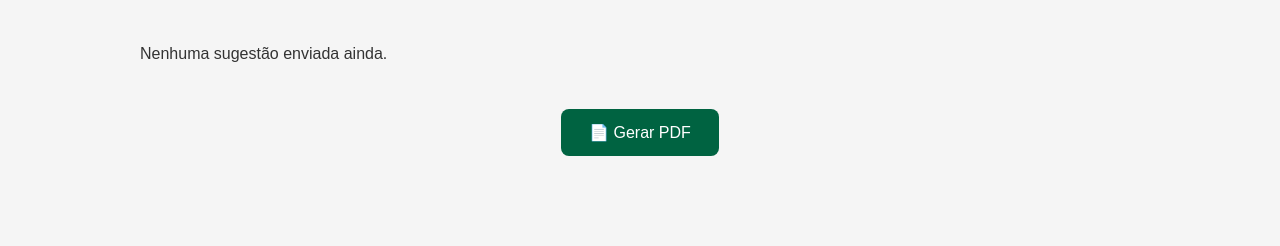
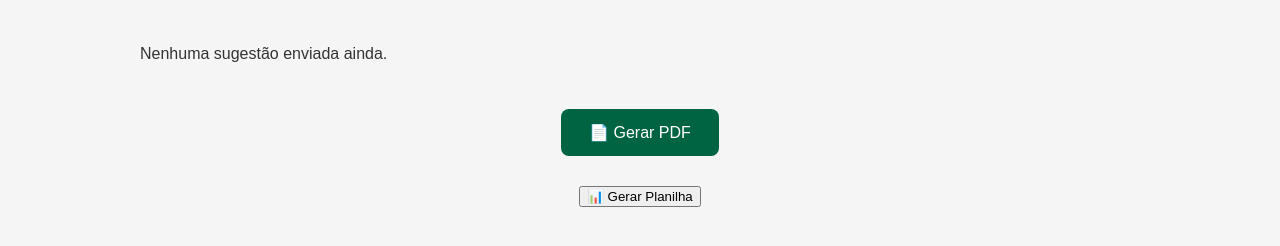
Before and after one commit to nathanenriico/tauaminibar, a plain HTML site: page informações/relatorio-pesquisa/index.html in a window 1280 px wide. Shown: the part 78-324 px from the top of the page. Drawn offline with nearby package versions, Linux system fonts and the light colour scheme.

Commit message:
Update index.html

```diff
--- a/informações/relatorio-pesquisa/index.html
+++ b/informações/relatorio-pesquisa/index.html
@@ -7,6 +7,7 @@
   <link rel="stylesheet" href="estilo.css">
   <script src="funcoes.js" defer></script>
   <script src="https://cdnjs.cloudflare.com/ajax/libs/jspdf/2.5.1/jspdf.umd.min.js"></script>
+  <script src="https://cdnjs.cloudflare.com/ajax/libs/xlsx/0.18.5/xlsx.full.min.js"></script>
 </head>
 
 <body>
@@ -23,8 +24,12 @@
     <div class="pdf-container" style="text-align:center; margin-top: 30px;">
       <button class="btn-pdf" onclick="gerarPDF()">📄 Gerar PDF</button>
     </div>
+
+    <div class="excel-container" style="text-align:center; margin-top: 30px;">
+      <button class="btn-excel" onclick="gerarPlanilha()">📊 Gerar Planilha</button>
+    </div>
+
   </main>
-
 
 </body>
 </html>
```
